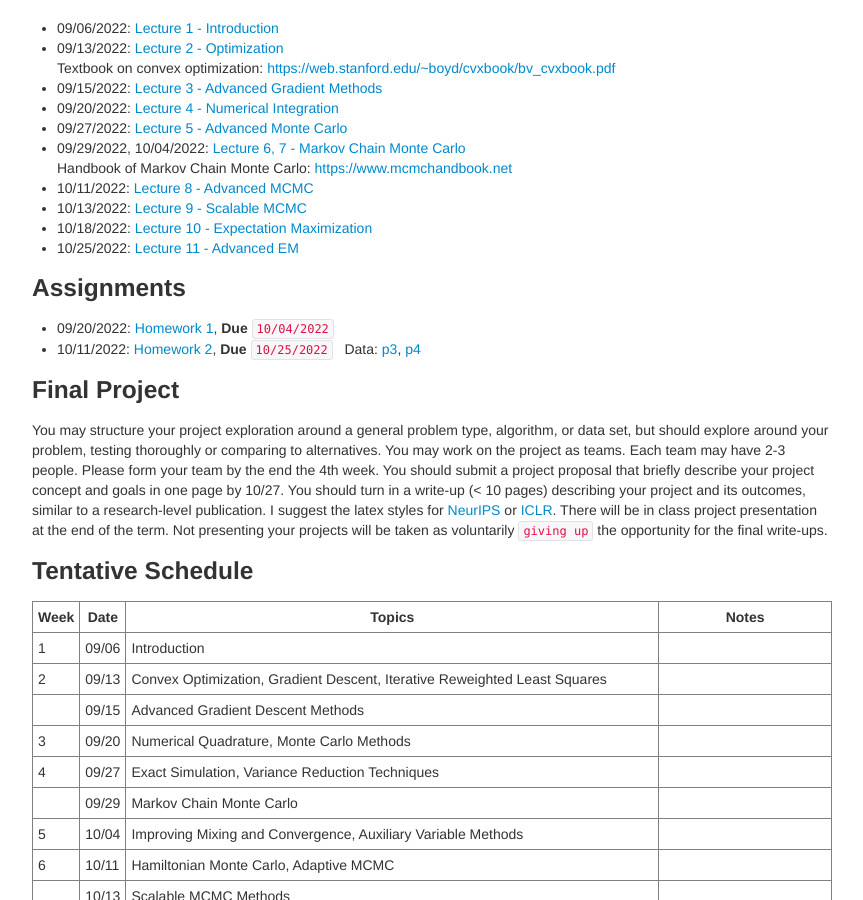
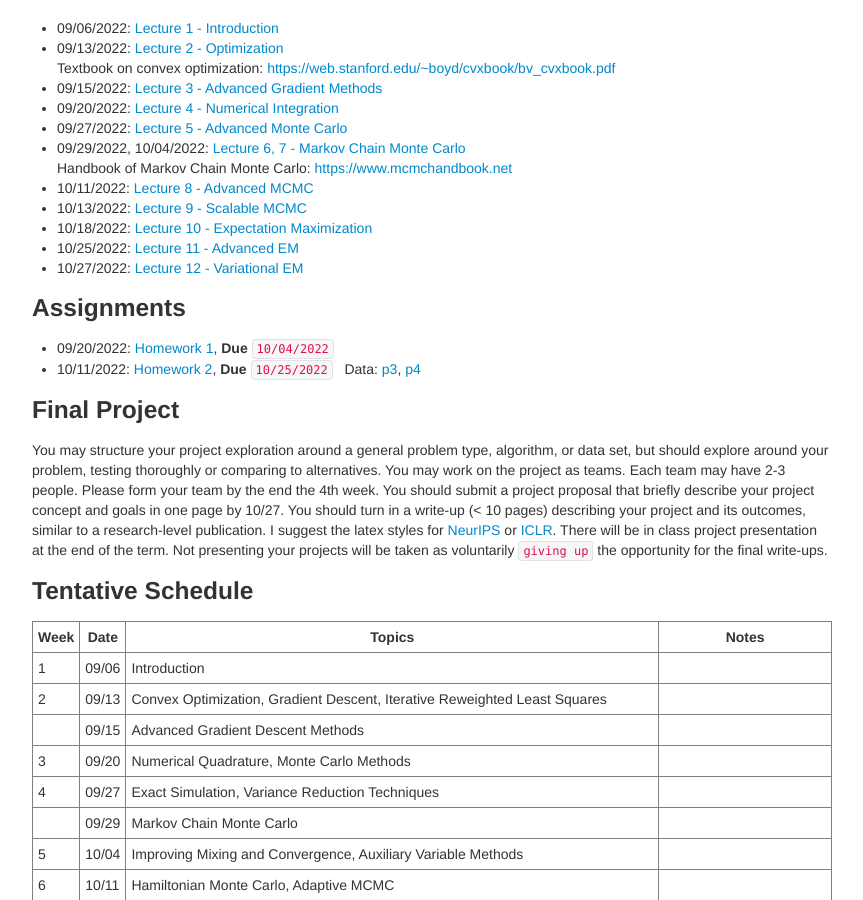
Before and after one commit to zcrabbit/zcrabbit.github.io, a Jekyll site: the page built from courses/smcm-f22.md, in a window 1280 px wide and 900 px high, scrolled down 1125 px. Shown: the whole window, without its empty margins (208-1071 px from the left). Built offline with Jekyll 4.4.1, drawn with Linux system fonts in a browser that asks for light colours.

Commit message:
lecture 12 out

```diff
--- a/courses/smcm-f22.md
+++ b/courses/smcm-f22.md
@@ -49,6 +49,7 @@ We will use python during the course. A good Python tutorial is available at <ht
 - 10/13/2022: [Lecture 9 - Scalable MCMC]({{sites.baseurl}}/static/slides/smcm_fall22/lec09.pdf)
 - 10/18/2022: [Lecture 10 - Expectation Maximization]({{sites.baseurl}}/static/slides/smcm_fall22/lec10.pdf)
 - 10/25/2022: [Lecture 11 - Advanced EM]({{sites.baseurl}}/static/slides/smcm_fall22/lec11.pdf)
+- 10/27/2022: [Lecture 12 - Variational EM]({{sites.baseurl}}/static/slides/smcm_fall22/lec12.pdf)
 
 ### Assignments
 - 09/20/2022: [Homework 1]({{sites.baseurl}}/static/slides/smcm_fall22/hw01.pdf), **Due** `10/04/2022`
```
Also changed, not shown: 3 other files.
